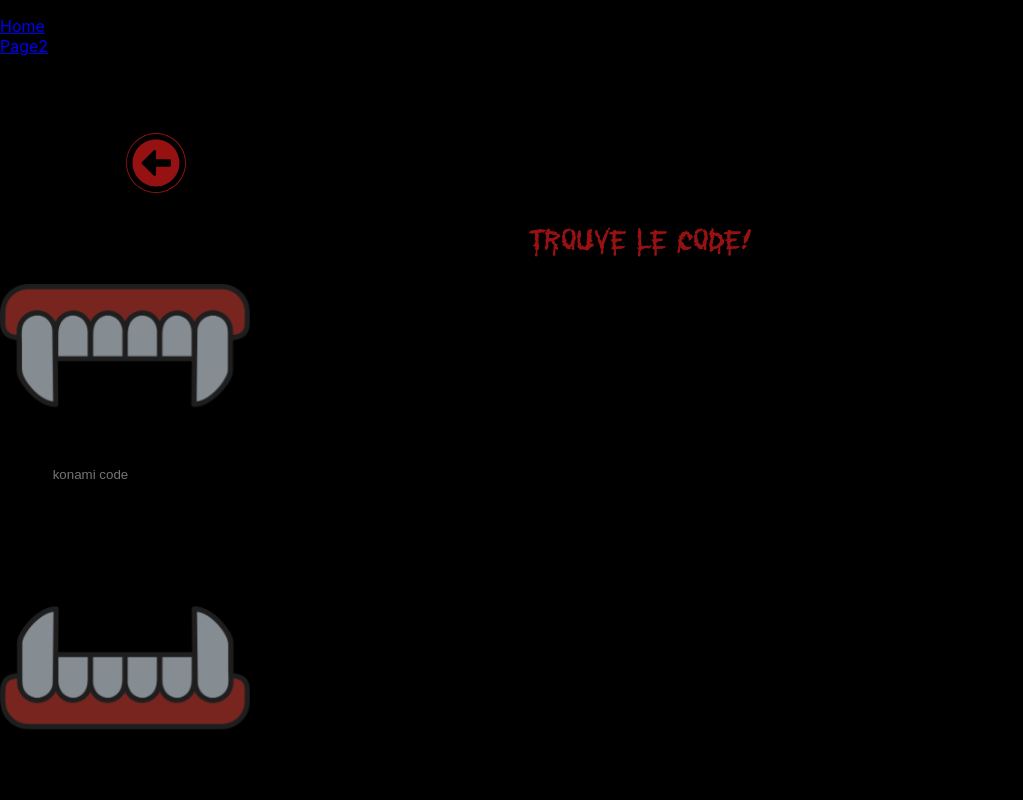
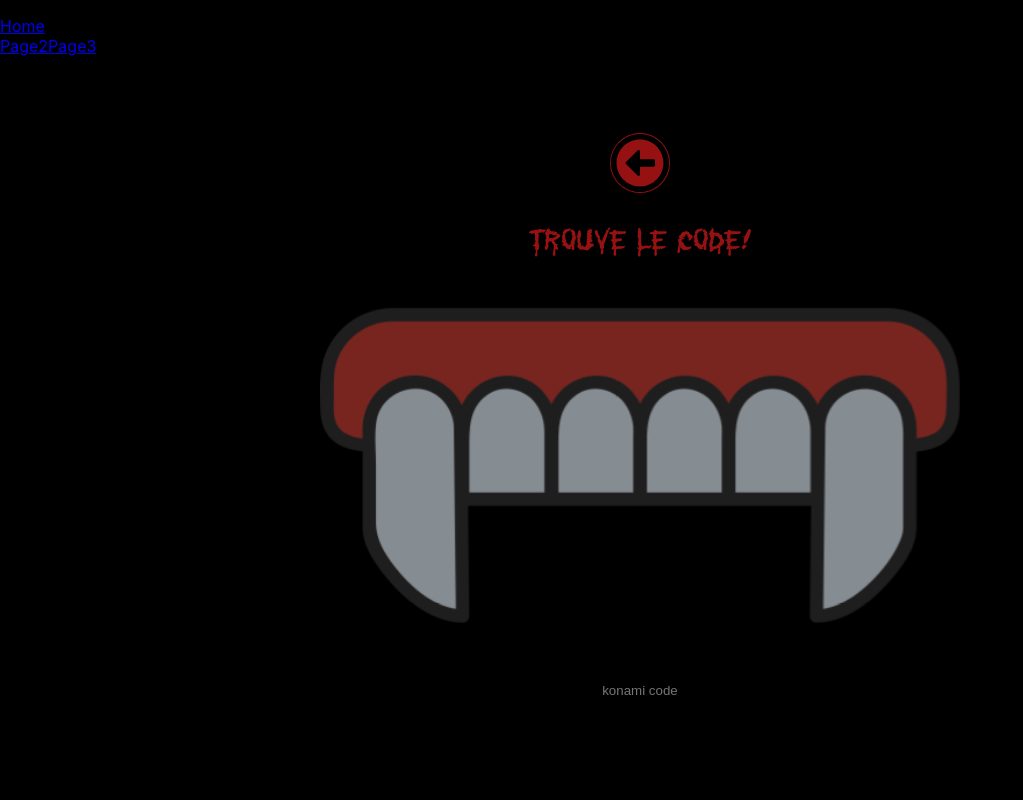
Before and after one commit to Kamsou/chassoween, a React (Create React App) app: page /page2 in a window 1280 px wide. Shown: the top 800 px of the page, without its empty margins (0-1023 px from the left). Built offline with nearby package versions, Linux system fonts and the light colour scheme; the HTML template or start-up script is replaced by a standard one.

Commit message:
delay1s input

```diff
--- a/src/App.js
+++ b/src/App.js
@@ -2,8 +2,6 @@ import React, { Component } from 'react';
 import { Route, Switch, Link } from 'react-router-dom';
 import './App.css';
 import Page2 from './Components/page2';
-import Header from './Components/header';
-import Inputbutton from './Components/inputbutton';
 
 import Home from './Components/Home';
 
@@ -18,6 +16,8 @@ class App extends Component {
             </li>
             <li>
               <Link to="/page2">Page2</Link>
+
+              <Link to="/page3">Page3</Link>
             </li>
           </ul>
 
@@ -25,7 +25,7 @@ class App extends Component {
 
             <Route exact path="/" component={Home}/>
             <Route exact path="/page2" component={Page2} />
-
+{/* <Route exact path="/page3" component={}/> */}
           </Switch>
 
 {/* CONSIGNES POUR LES NOOBS */}
--- a/src/Components/Home.js
+++ b/src/Components/Home.js
@@ -20,9 +20,9 @@ class Home extends Component {
                     <p>Compris !? </p>
                     <p> À vous de jouer ! ( Âmes sensibles s'abstenir ... )</p>
 
-                <br/>
-                <br/>
-                <Inputbutton />
+                    <br />
+                    <br />
+                    <div className="matmat92wesh"><Inputbutton /></div>
                 </div>
             </div>
         )
--- a/src/Components/inputbutton.js
+++ b/src/Components/inputbutton.js
@@ -1,6 +1,5 @@
 import React, { Component } from 'react';
 import "./inputbutton.css";
-import logo1 from "../Image/baseline-input-24px.svg";
 import dent from "../Image/dents.png";
 import dentreverse from "../Image/dentsreverse.png";
 
@@ -17,15 +16,15 @@ class Inputbutton extends Component {
     render() {
         return (
             <div className="entier">
-                <img src={dent} style={pStyle} width="250px" class="animated infinite bounce" ></img>
+                <img src={dent} style={pStyle} width="50%" class="animated infinite bounce" alt="" ></img>
                 <form>
   <label >
-    <p class="animated flipOutY duration-3s" style={white}>tape ton texte</p>
+    <p class="animated flipOutY delay-1s" style={white}>tape ton texte</p>
         <input type="text" placeholder="konami code" class="animated infinite jello" className="Barre2input"/>
             </label>
 
             </form>
-            <img src={dentreverse} style={pStyle} width="250px" class="animated infinite slideInUp"></img>
+            <img src={dentreverse} style={pStyle} width="50%" class="animated infinite slideInUp" alt=""></img>
 
              </div>
                     )
--- a/src/Components/page2.css
+++ b/src/Components/page2.css
@@ -11,3 +11,11 @@ src: url('./police/MYBLS___.TTF') format('truetype');
 font-weight: normal;
 font-style: normal;
 }
+
+.page2_div{
+    text-align:center;
+}
+
+.matmat92wesh{
+    margin-top: 50px;
+}
--- a/src/Components/page2.js
+++ b/src/Components/page2.js
@@ -14,7 +14,9 @@ class Page2 extends Component {
 
 
                 {/* CHAMP INPUT DE MATMAT92*/}
-              <Inputbutton />
+                <div className="matmat92wesh">
+                <Inputbutton />
+                </div>
 
             </div>
         );
```
Also changed, not shown: src/Components/Home.css (line endings or trailing spaces). Lines whose indentation alone changed are shown as unchanged.
